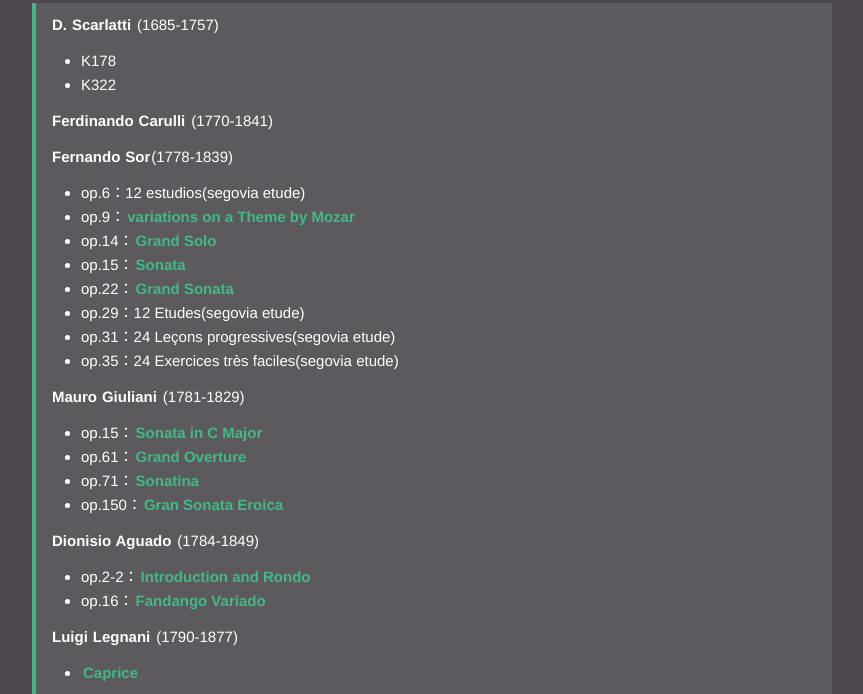
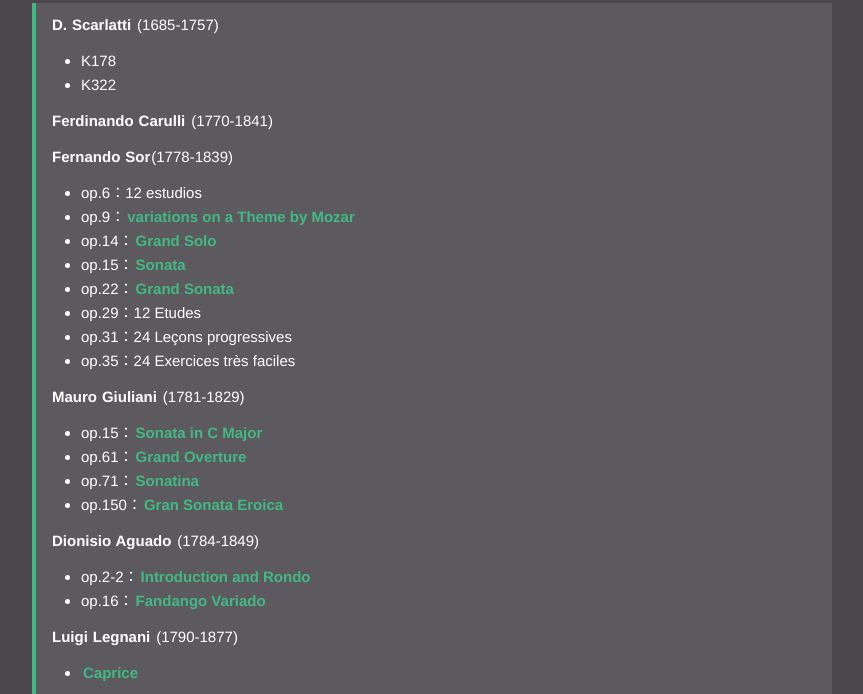
Before and after one commit to mhtpo22/guitar, a plain HTML site: page index.html in a window 1280 px wide. Shown: the part 96-790 px from the top of the page, without its empty margins (208-1071 px from the left). Drawn offline with Linux system fonts and the light colour scheme.

Commit message:
Update index.html

```diff
--- a/index.html
+++ b/index.html
@@ -3,7 +3,7 @@
 <head>
   <meta charset='UTF-8'>
   <meta name='viewport' content='width=device-width initial-scale=1'>
-  <title>Untitled 6</title>
+  <title>クラシックギター(独奏/重奏)</title>
   <style type='text/css'>
     html {overflow-x: initial !important;}:root { --bg-color: #ffffff; --text-color: #333333; --select-text-bg-color: #B5D6FC; --select-text-font-color: auto; --monospace: "Lucida Console",Consolas,"Courier",monospace; }
     html { font-size: 14px; background-color: var(--bg-color); color: var(--text-color); font-family: "Helvetica Neue", Helvetica, Arial, sans-serif; -webkit-font-smoothing: antialiased; }
@@ -670,14 +670,14 @@
     <p><strong><span>Ferdinando Carulli</span></strong><span> (1770-1841)</span></p>
     <p><strong><span>Fernando Sor</span></strong><span>(1778-1839)</span></p>
     <ul>
-      <li><span>op.6：12 estudios(segovia etude)</span></li>
+      <li><span>op.6：12 estudios</span></li>
       <li><span>op.9：</span><a href='https://www.youtube.com/watch?v=iaEcDgxm8es'><span>variations on a Theme by Mozar</span></a></li>
       <li><span>op.14：</span><a href='https://www.youtube.com/watch?v=91t9gKi2SFk'><span>Grand Solo</span></a></li>
       <li><span>op.15：</span><a href='https://www.youtube.com/watch?v=b-p0gUOZvUg'><span>Sonata</span></a></li>
       <li><span>op.22：</span><a href='https://www.youtube.com/watch?v=3oae1EeuGPo'><span>Grand Sonata</span></a></li>
-      <li><span>op.29：12 Etudes(segovia etude)</span></li>
-      <li><span>op.31：24 Leçons progressives(segovia etude)</span></li>
-      <li><span>op.35：24 Exercices très faciles(segovia etude)</span></li>
+      <li><span>op.29：12 Etudes</span></li>
+      <li><span>op.31：24 Leçons progressives</span></li>
+      <li><span>op.35：24 Exercices très faciles</span></li>
     </ul>
     <p><strong><span>Mauro Giuliani</span></strong><span> (1781-1829)</span></p>
     <ul>
```
